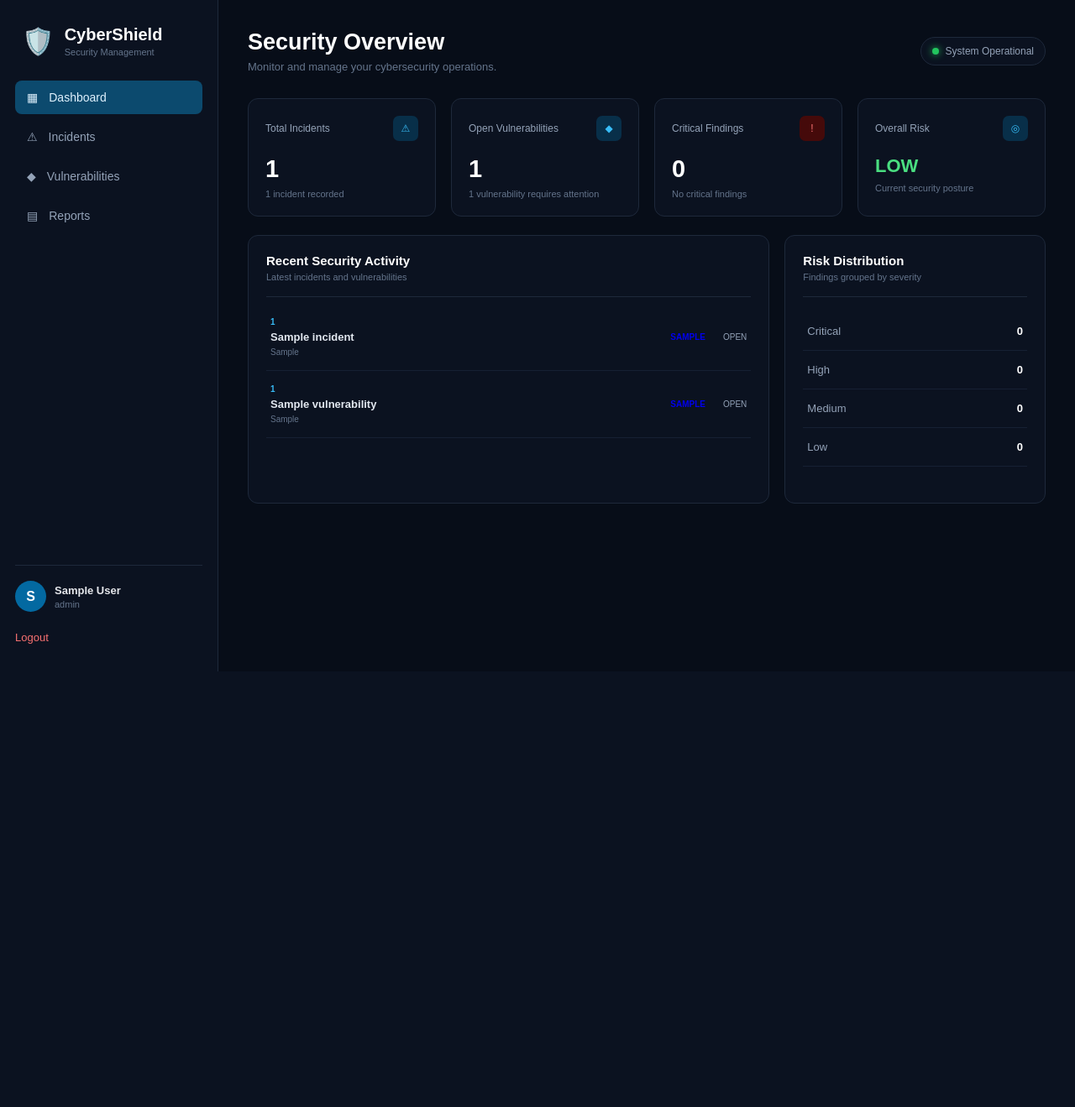
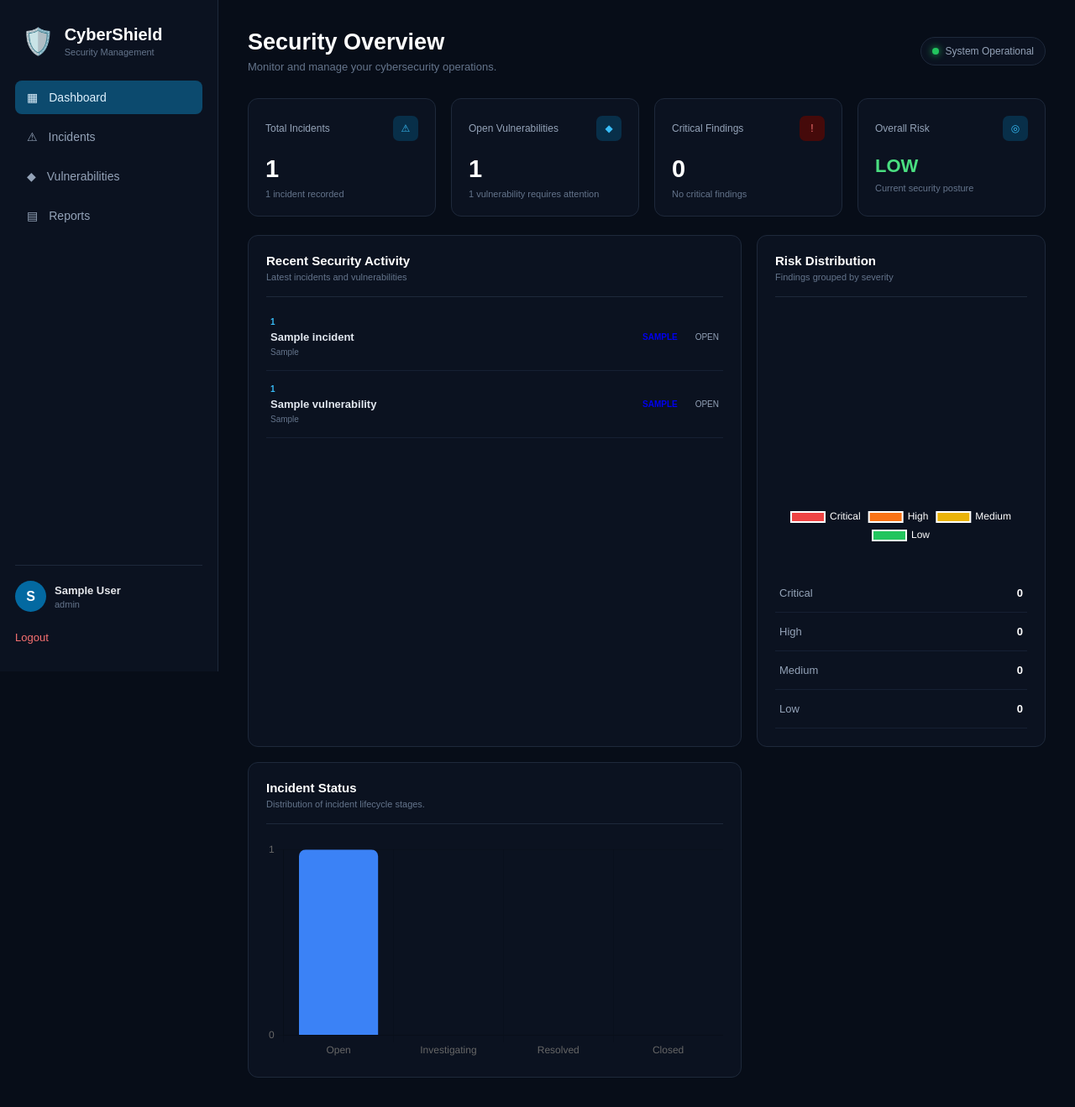
Before and after one commit to aleena-2507/CyberShield, a Flask app: page /dashboard in a window 1280 px wide. Shown: the whole page at 84% size. Before the commit the page ends 800 px from the top, so only its background shows below. Run offline with Flask 3, Linux system fonts and the light colour scheme; a user stored in the database is signed in; tables that the repository leaves empty hold one stand-in row (values such as "Sample post").

Commit message:
charts done

```diff
--- a/app.py
+++ b/app.py
@@ -179,6 +179,19 @@ def dashboard():
     active_incidents = Incident.query.filter(
         Incident.status.in_(["Open", "Investigating"])
     ).count()
+    open_incidents = Incident.query.filter_by(status="Open").count()
+
+    investigating_incidents = Incident.query.filter_by(
+        status="Investigating"
+    ).count()
+
+    resolved_incidents = Incident.query.filter_by(
+        status="Resolved"
+    ).count()
+
+    closed_incidents = Incident.query.filter_by(
+        status="Closed"
+    ).count()
 
 
     # -------------------------
@@ -278,7 +291,11 @@ def dashboard():
         overall_risk=overall_risk,
 
         recent_incidents=recent_incidents,
-        recent_vulnerabilities=recent_vulnerabilities
+        recent_vulnerabilities=recent_vulnerabilities,
+        open_incidents=open_incidents,
+        investigating_incidents=investigating_incidents,
+        resolved_incidents=resolved_incidents,
+        closed_incidents=closed_incidents,
     )
 # -------------------------
 # INCIDENT MANAGEMENT
--- a/static/css/style.css
+++ b/static/css/style.css
@@ -1427,3 +1427,11 @@ button:hover {
 .search-form button{
     width:160px;
 }
+.incident-chart-container{
+    width: 100%;
+    height: 260px;
+    margin-top: 20px;
+}
+.dashboard-panel.full-width{
+    grid-column:1 / -1;
+}
--- a/templates/dashboard.html
+++ b/templates/dashboard.html
@@ -312,7 +312,9 @@
                         <p>Findings grouped by severity</p>
                     </div>
                 </div>
-
+                <div style="height:300px; margin-bottom:30px;">
+                    <canvas id="riskChart"></canvas>
+                </div>
 
                 <div class="severity-list">
 
@@ -338,11 +340,166 @@
                 </div>
 
             </div>
+            <div class="dashboard-panel">
 
+                <div class="panel-header">
+                    <div>
+                        <h3>Incident Status</h3>
+                        <p>Distribution of incident lifecycle stages.</p>
+                    </div>
+                </div>
+
+                <div class="incident-chart-container">
+                    <canvas id="incidentChart"></canvas>
+                </div>
+
+    </div>
         </section>
 
     </main>
+<script src="https://cdn.jsdelivr.net/npm/chart.js"></script>
+<script>
 
+const ctx = document.getElementById('riskChart');
+
+new Chart(ctx, {
+
+    type: 'doughnut',
+
+    data: {
+
+        labels: [
+            'Critical',
+            'High',
+            'Medium',
+            'Low'
+        ],
+
+        datasets: [{
+
+            data: [
+                {{ critical_count }},
+                {{ high_count }},
+                {{ medium_count }},
+                {{ low_count }}
+            ],
+
+            backgroundColor: [
+                '#ef4444',
+                '#f97316',
+                '#eab308',
+                '#22c55e'
+            ],
+
+            borderWidth: 2
+
+        }]
+
+    },
+
+    options: {
+
+        responsive: true,
+
+        plugins: {
+
+            legend: {
+
+                position: 'bottom',
+
+                labels: {
+
+                    color: '#ffffff'
+
+                }
+
+            }
+
+        }
+
+    }
+
+});
+const incidentCtx = document.getElementById('incidentChart');
+
+new Chart(incidentCtx, {
+
+    type: 'bar',
+
+    data: {
+
+        labels: [
+            'Open',
+            'Investigating',
+            'Resolved',
+            'Closed'
+        ],
+
+        datasets: [{
+
+            label: 'Incidents',
+
+            data: [
+
+                {{ open_incidents }},
+                {{ investigating_incidents }},
+                {{ resolved_incidents }},
+                {{ closed_incidents }}
+
+            ],
+
+            backgroundColor: [
+
+                '#3b82f6',
+                '#f59e0b',
+                '#10b981',
+                '#6b7280'
+
+            ],
+
+            borderRadius: 8
+
+        }]
+
+    },
+
+    options: {
+
+        responsive: true,
+        maintainAspectRatio: false,
+
+
+        plugins: {
+
+            legend: {
+
+                display: false
+
+            }
+
+        },
+
+        scales: {
+
+            y: {
+
+                beginAtZero: true,
+
+                ticks: {
+
+                    precision: 0
+
+                }
+
+            }
+
+        }
+
+    }
+
+});
+
+</script>
 </body>
 
 </html>
```
